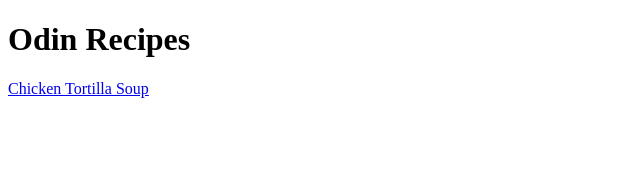
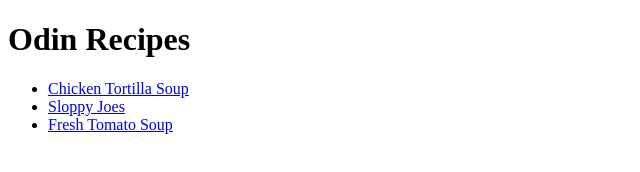
Before and after one commit to msfonrouge/odin-recipes, a plain HTML site: page index.html in a window 1280 px wide. Shown: the whole page, without its empty margins (0-640 px from the left). Drawn offline with Linux system fonts and the light colour scheme.

Commit message:
Link all recipes to home

```diff
--- a/index.html
+++ b/index.html
@@ -8,6 +8,12 @@
   </head>
   <body>
     <h1>Odin Recipes</h1>
-    <a href="recipes/chicken-tortilla-soup.html">Chicken Tortilla Soup</a>
+    <ul>
+      <li>
+        <a href="recipes/chicken-tortilla-soup.html">Chicken Tortilla Soup</a>
+      </li>
+      <li><a href="recipes/sloppy-joes.html">Sloppy Joes</a></li>
+      <li><a href="recipes/fresh-tomato-soup.html">Fresh Tomato Soup</a></li>
+    </ul>
   </body>
 </html>
```
